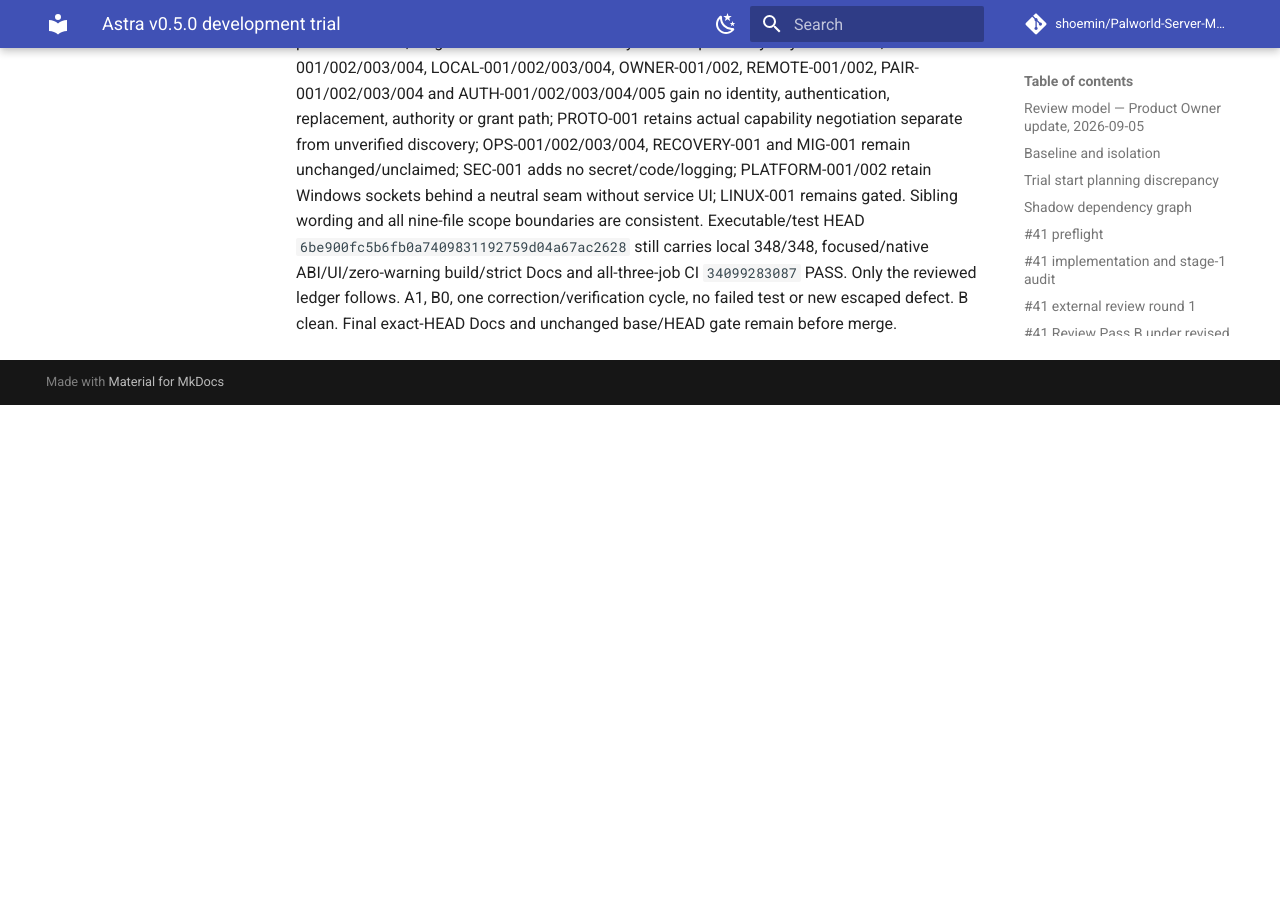
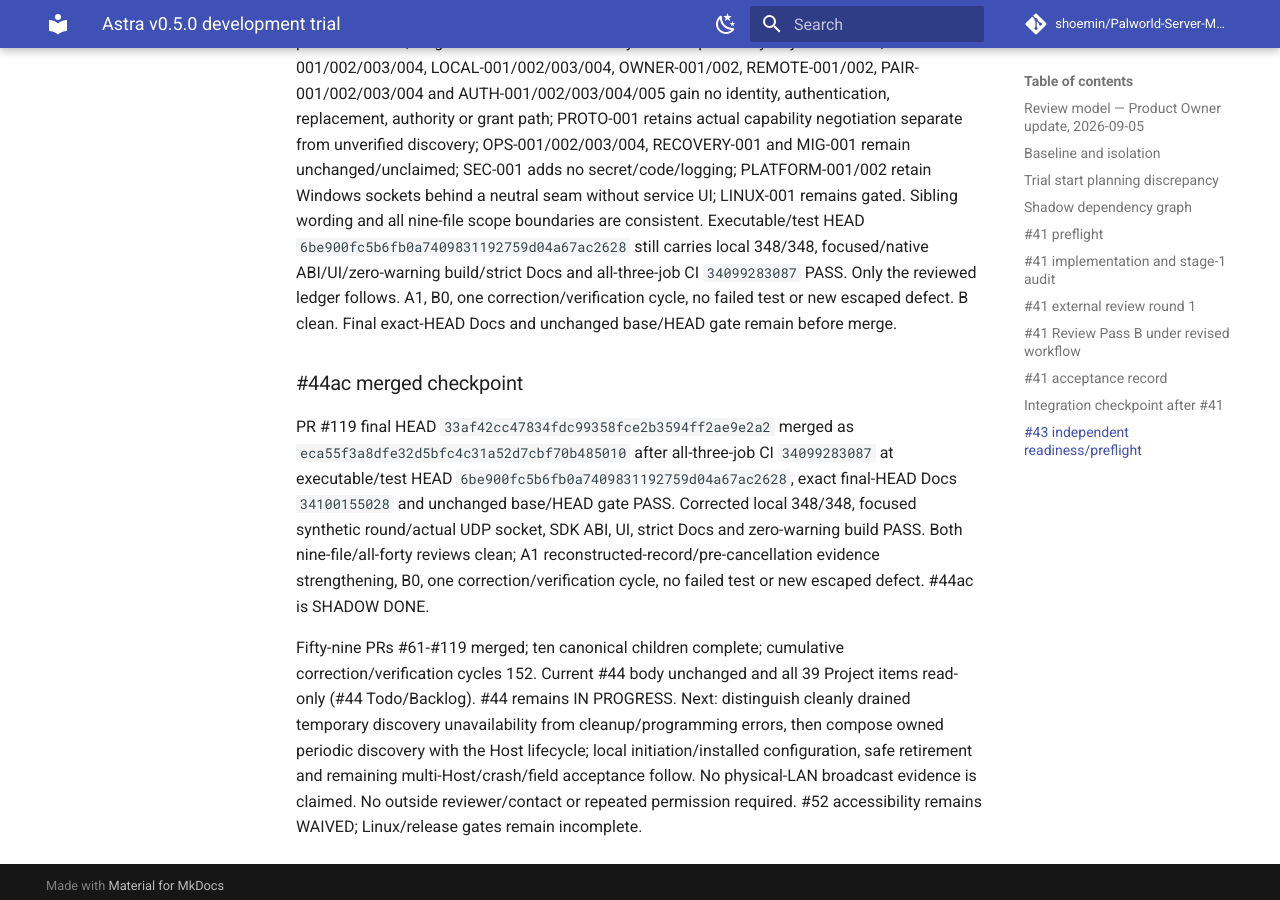
Before and after one commit to shoemin/Palworld-Server-Manager, an MkDocs documentation site: the page built from docs/experiments/astra-v0.5.0-trial.md, in a window 1280 px wide and 900 px high, scrolled down 229564 px. Built offline with MkDocs 1.6.1 and Material for MkDocs 9.7.7, drawn with Linux system fonts in a browser that asks for light colours; comment, search, counter and statistics services are not loaded; before the commit the page ends 229969 px from its top, so only the background shows below that; part of the change alters nothing that is shown.

Commit message:
Record qualified Windows discovery sender checkpoint

```diff
--- a/docs/experiments/astra-v0.5.0-trial.md
+++ b/docs/experiments/astra-v0.5.0-trial.md
@@ -2484,3 +2484,10 @@ Fresh PR #119 review at exact HEAD `a813f5fd418306760fbe7fc08a6fe6e11d0460e2`, b
 Every round path was retraced independently: pre-cancellation prevents native observation, cancellation after construction still disposes, refresh failure and changed-link skips dispose, an in-flight send is awaited before disposal, and combined send/disposal failures preserve both causes. Partial acceptance fails without incrementing a successful result. Previously completed sends remain best-effort datagrams, not a cross-peer transaction or delivery promise. No task, timer or socket survives a completed round. The tests separately exercise real loopback socket mechanics and synthetic native-selection logic, with exclusive rebinding rather than timeout-based release proof. No physical LAN/VPN reconfiguration, multiple-machine delivery or installed runtime claim is smuggled into this evidence. Future periodic ownership and availability retry policy remain explicit follow-up work.
 
 All forty invariants PASS: ARCH-001/002, HOST-001/002, PERSIST-001 and CLIENT-001/002/003 preserve frozen, single-Host/writer and ordinary-client dependency/key boundaries; IDENT-001/002/003/004, LOCAL-001/002/003/004, OWNER-001/002, REMOTE-001/002, PAIR-001/002/003/004 and AUTH-001/002/003/004/005 gain no identity, authentication, replacement, authority or grant path; PROTO-001 retains actual capability negotiation separate from unverified discovery; OPS-001/002/003/004, RECOVERY-001 and MIG-001 remain unchanged/unclaimed; SEC-001 adds no secret/code/logging; PLATFORM-001/002 retain Windows sockets behind a neutral seam without service UI; LINUX-001 remains gated. Sibling wording and all nine-file scope boundaries are consistent. Executable/test HEAD `6be900fc5b6fb0a7409831192759d04a67ac2628` still carries local 348/348, focused/native ABI/UI/zero-warning build/strict Docs and all-three-job CI `34099283087` PASS. Only the reviewed ledger follows. A1, B0, one correction/verification cycle, no failed test or new escaped defect. B clean. Final exact-HEAD Docs and unchanged base/HEAD gate remain before merge.
+
+
+### #44ac merged checkpoint
+
+PR #119 final HEAD `33af42cc47834fdc99358fce2b3594ff2ae9e2a2` merged as `eca55f3a8dfe32d5bfc4c31a52d7cbf70b485010` after all-three-job CI `34099283087` at executable/test HEAD `6be900fc5b6fb0a7409831192759d04a67ac2628`, exact final-HEAD Docs `34100155028` and unchanged base/HEAD gate PASS. Corrected local 348/348, focused synthetic round/actual UDP socket, SDK ABI, UI, strict Docs and zero-warning build PASS. Both nine-file/all-forty reviews clean; A1 reconstructed-record/pre-cancellation evidence strengthening, B0, one correction/verification cycle, no failed test or new escaped defect. #44ac is SHADOW DONE.
+
+Fifty-nine PRs #61-#119 merged; ten canonical children complete; cumulative correction/verification cycles 152. Current #44 body unchanged and all 39 Project items read-only (#44 Todo/Backlog). #44 remains IN PROGRESS. Next: distinguish cleanly drained temporary discovery unavailability from cleanup/programming errors, then compose owned periodic discovery with the Host lifecycle; local initiation/installed configuration, safe retirement and remaining multi-Host/crash/field acceptance follow. No physical-LAN broadcast evidence is claimed. No outside reviewer/contact or repeated permission required. #52 accessibility remains WAIVED; Linux/release gates remain incomplete.
```
